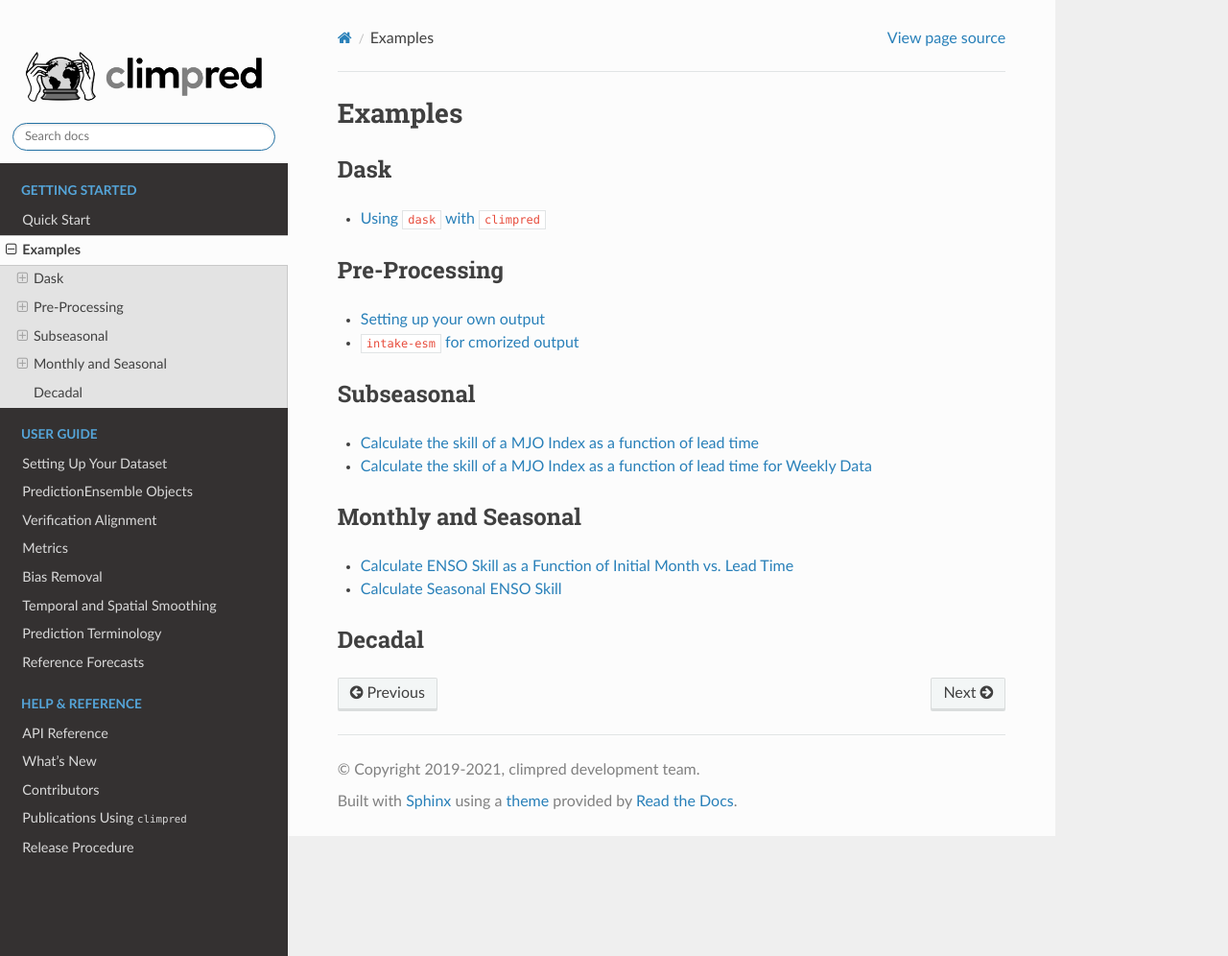
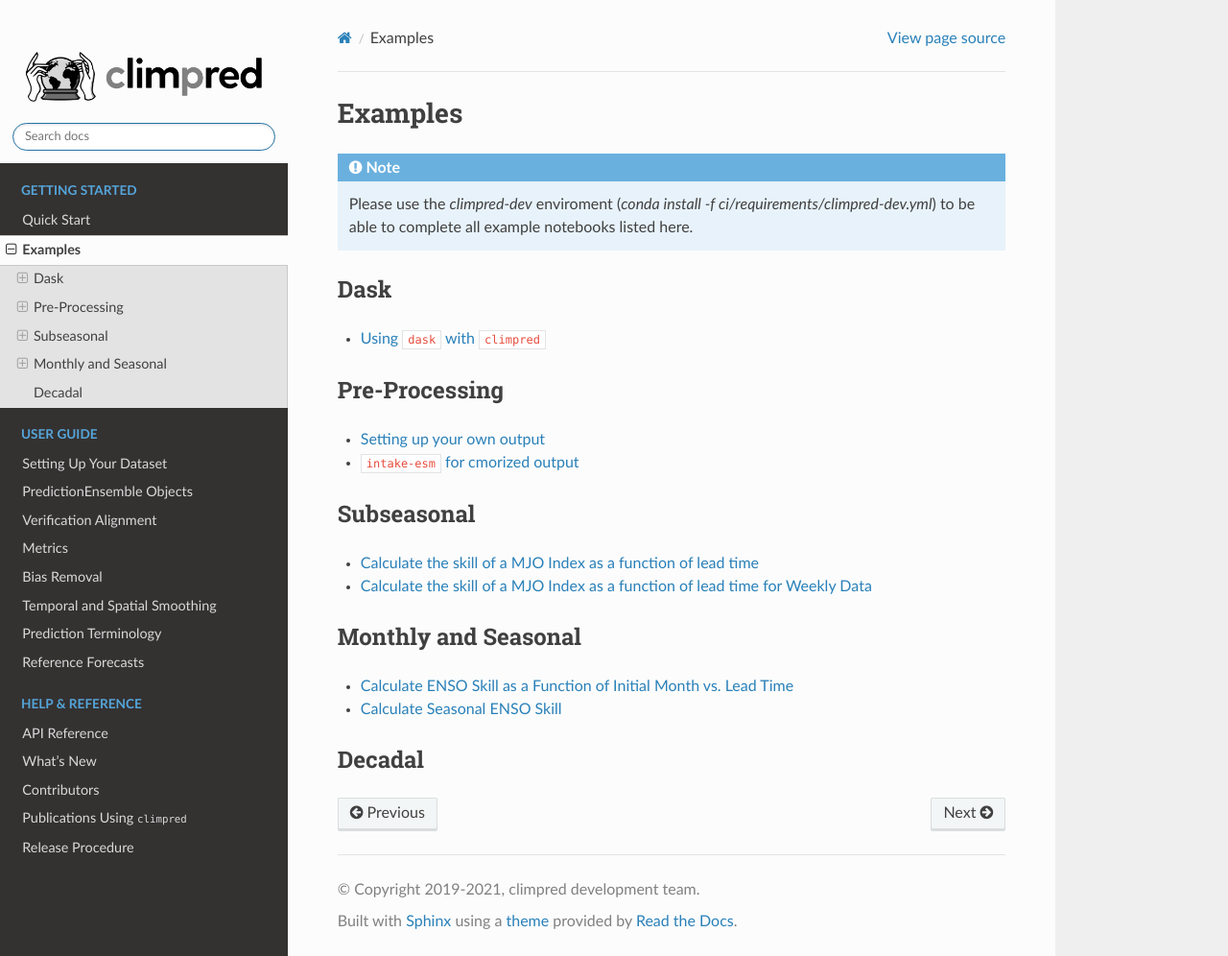
Before and after one commit to pangeo-data/climpred, a Sphinx documentation site: the page built from docs/source/examples.rst, in a window 1280 px wide and 996 px high. Shown: the whole window at 96% size. Built offline with Sphinx 7.4.7 and the Read the Docs theme 2.0.0, drawn with Linux system fonts in a browser that asks for light colours; formulas are drawn with MathJax 3; pages that are not in the unit, such as notebooks, are missing from menus; the version number could not be read and is left out.

Commit message:
Update examples.rst

```diff
--- a/docs/source/examples.rst
+++ b/docs/source/examples.rst
@@ -1,6 +1,9 @@
 Examples
 #########
 
+.. note::
+    Please use the `climpred-dev` enviroment (`conda install -f ci/requirements/climpred-dev.yml`)
+    to be able to complete all example notebooks listed here.
 
 Dask
 ====
```
